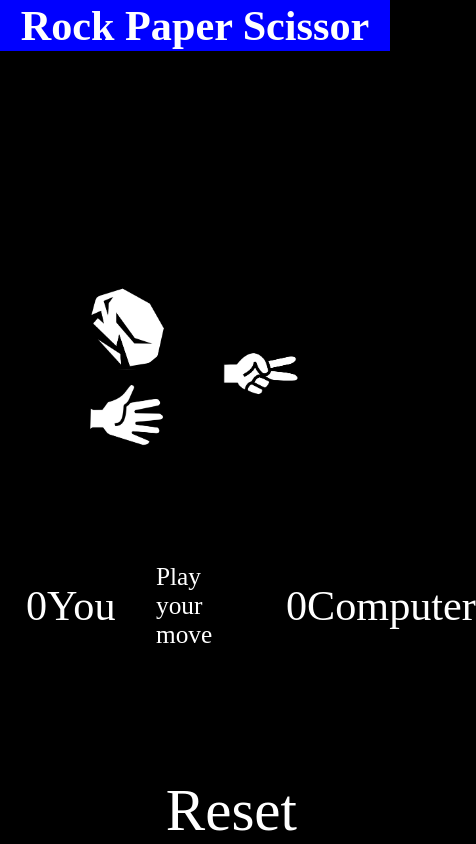
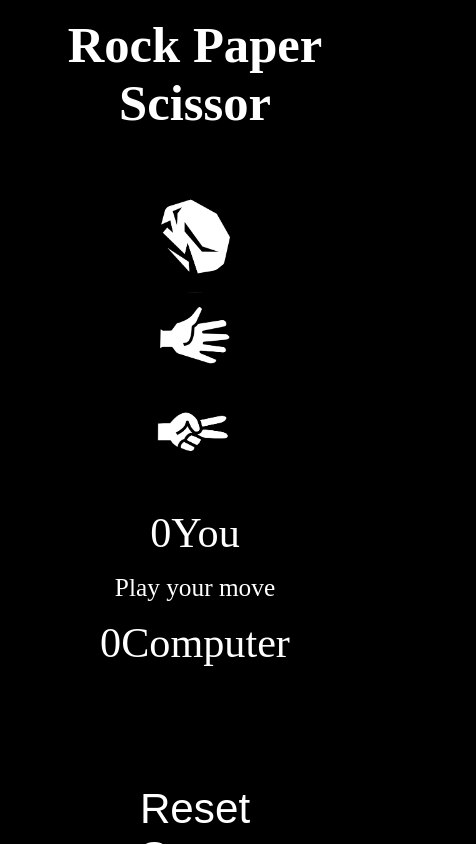
Before and after one commit to nagaraj7650/rockpaperscissor, a plain HTML site: page index.html in a window 390 px wide. Shown: the whole page, 476 px wide, since content can reach past the window. Drawn offline with Linux system fonts and the light colour scheme; a web font is replaced by a local one.

Commit message:
Update style.css

```diff
--- a/style.css
+++ b/style.css
@@ -1,180 +1,170 @@
 * {
     margin: 0;
     padding: 0;
-    border: border-box;
+    box-sizing: border-box;
 }
+
 body {
     background-color: black;
     font-family: handjet;
 }
-@media only screen and (max-width: 500px) {
-    #heading {
-        height: 5vh;
-    }
-}
+
 #heading {
     height: 12vh;
-    font-size:10vh;
-    /* background-color: #A4AF69; */
+    font-size: 10vh;
     color: white;
-    font-family: handjet;
     display: flex;
     align-items: center;
     justify-content: center;
     font-weight: 600;
+    text-align: center;
+    padding: 0 1rem;
 }
+
 .main {
-    height: 40vh;
     width: 100vw;
     display: flex;
     align-items: center;
     justify-content: center;
+    flex-wrap: wrap;
 }
+
 .game {
-    height: 20vh;
-    /* background-color: beige; */
-    width: 70vw;
+    width: 100%;
     display: flex;
     align-items: center;
     justify-content: center;
 }
+
 .choices {
-    height: 15vh;
-    width: 50vw;
     display: flex;
-    align-items: center;
-    justify-content: space-around;
+    flex-wrap: wrap;
+    justify-content: center;
+    gap: 1rem;
+    padding: 1rem;
+}
 
-    flex-wrap: wrap;
-}
 .choice {
     height: 10vh;
     width: 10vh;
     border-radius: 50%;
-    border: 0.4vh  black;
     transition: border 0.1s, height 0.3s, width 0.3s;
 }
+
 .choice:hover {
     border: 1vh solid rgb(9, 24, 24);
+}
 
-
-}
 .choice:active {
     border: 1vh solid green;
 }
+
 .scorecard {
-    height: 12vh;
-    width: 100vw;
-    /* background-color: blue; */
+    width: 100%;
     display: flex;
     justify-content: space-around;
+    flex-wrap: wrap;
+    padding: 1rem 0;
 }
 
 .player {
-    height: 8vh;
-    width: 20vw;
+    width: 30%;
+    min-width: 120px;
     background-color: black;
     display: flex;
     align-items: center;
     justify-content: space-evenly;
+}
 
+.winnerDraw {
+    width: 30%;
+    min-width: 120px;
+    background-color: black;
+    display: flex;
+    align-items: center;
+    justify-content: center;
+    padding: 0 0.5rem;
 }
-.pleasework {
-    height: 4vh;
-    width: 100vw;
-    /* background-color: blue; */
-}
-.winnerDraw {
-    height: 8vh;
-    width: 20vw;
-    background-color: black ;
 
-}
 p {
     color: white;
     font-family: handjet;
     font-size: 5vh;
+    text-align: center;
+}
 
-}
-.winnerDraw {
-    display: flex;
-    align-items: center;
-    justify-content: center;
-
-}
 .resetGame {
-    height: 8vh;
-    width: 100vw;
+    height: 10vh;
+    width: 100%;
     background-color: black;
     display: flex;
     align-items: center;
     justify-content: center;
+    margin-bottom: 2vh;
 }
+
 #reset {
     height: 7vh;
-    width: 20vw;
+    width: 30vw;
+    min-width: 120px;
+    font-size: 4vh;
+    border: none;
+    background-color: black;
     color: white;
-    font-family: handjet;
-    font-size: 5vh;
-    transition: background-color 0.4s;
-    border: 0;
+    transition: background-color 0.3s;
     position: fixed;
     bottom: 0;
-    /* background-color: blue; */
-    background-color: black;
 }
+
 #reset:active {
     background-color: green;
 }
+
 #computerchose {
     color: white;
     height: 4vh;
-    width: 100vw;
-    font-family: handjet;
-    /* display: flex;
-    align-items: center;
-    justify-content: center; */
+    width: 100%;
     font-size: 3vh;
     text-align: center;
-    /* background-color: aliceblue; */
+    padding-top: 1vh;
 }
+
 @media only screen and (max-width: 500px) {
-    /* body {
-        font-size: 4vh;
-    } */
     #heading {
-        height: 6vh;
-        font-size: 5vh;
+        font-size: 6vh;
+        height: auto;
+        padding: 1rem;
+    }
+
+    .choice {
+        width: 80px;
+        height: 80px;
+    }
+
+    .choices {
+        flex-direction: column;
+        gap: 1rem;
+    }
+
+    .player,
+    .winnerDraw {
         width: 100%;
-        display: flex;
         justify-content: center;
-        align-items: center;
-        background-color: blue;
+        margin: 0.5rem 0;
     }
-    .choices {
-        /* background-color: blue; */
-        height: 200px;
-        width: 100vw;
-        /* background-color: blue; */
-        flex-wrap: wrap;
-        justify-content: center;
-        flex-direction: column;
-    }
-    #computerchose {
-        height: 150px;
-        text-align: center;
-        font-size: 7vh;
-        color: grey;
+
+    #winnerText {
+        font-size: 3vh;
     }
 
     #reset {
-        position: fixed;
-        font-size: 7vh;
-        height: 8vh;
-        bottom: 0;
-        width: 15vw;
+        width: 60vw;
+        font-size: 5vh;
     }
-    #winnerText {
-        font-size: 3vh;
+
+    #computerchose {
+        font-size: 4vh;
+        height: auto;
+        padding: 1rem 0;
     }
 }
```
